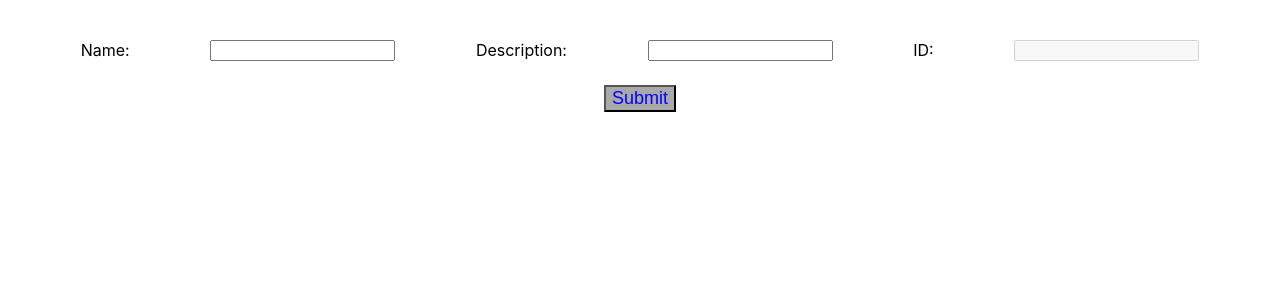
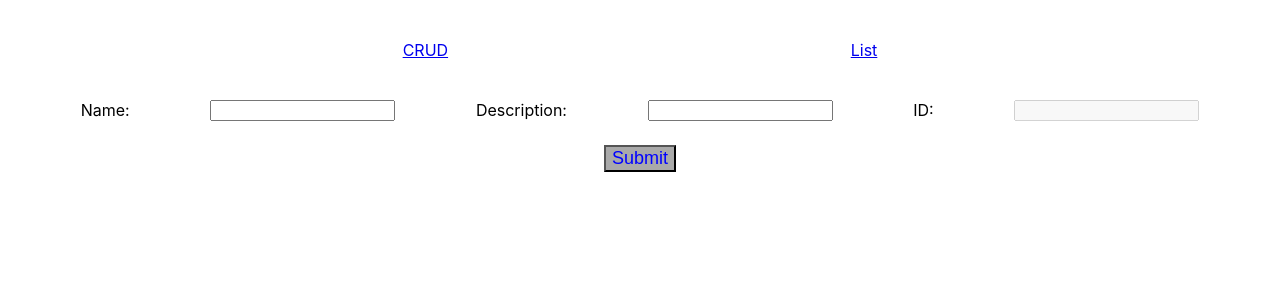
Before and after one commit to cr9169/framsworks_task, a React (Create React App) app in the folder my-app/: page /crud in a window 1280 px wide. Shown: the top 300 px of the page. Built offline with nearby package versions, Linux system fonts and the light colour scheme.

Commit message:
feat: finished

```diff
--- a/my-app/package.json
+++ b/my-app/package.json
@@ -12,6 +12,8 @@
     "@types/react-dom": "^18.0.6",
     "react": "^18.2.0",
     "react-dom": "^18.2.0",
+    "react-router": "^6.4.0",
+    "react-router-dom": "^6.4.0",
     "react-scripts": "5.0.1",
     "typescript": "^4.8.3",
     "uuidv4": "^6.2.13",
@@ -42,6 +44,7 @@
     ]
   },
   "devDependencies": {
-    "@types/jquery": "^3.5.14"
+    "@types/jquery": "^3.5.14",
+    "@types/react-router": "^3.0.19"
   }
 }
--- a/my-app/src/App.css
+++ b/my-app/src/App.css
@@ -36,3 +36,12 @@
     transform: rotate(360deg);
   }
 }
+
+#links {
+  display: flex;
+  flex-direction: row;
+  justify-content: space-evenly;
+  margin-top: 5vh;
+  align-items: center;
+  width: 100%;
+}
--- a/my-app/src/App.tsx
+++ b/my-app/src/App.tsx
@@ -1,11 +1,29 @@
-import CRDTaskPage from "./pages/crdTasksPage/crdTask";
-import ShowTaskPage from "./pages/showTasks/showTask";
+import React, { useState } from "react";
+import ITask from "./interfaces/Task";
+import { BrowserRouter, Link, Navigate, Route, Routes } from "react-router-dom";
 import './App.css';
+import Inputs from "./components/taskComponent/inputs";
+import TaskList from "./components/taskComponent/taskList";
 
 function App() {
+  const [taskList, setTaskList] = useState<ITask[]>([]);
+
   return (
     <div className="App">
-    <CRDTaskPage/>
+      <BrowserRouter>
+        <nav>
+          <div id="links">
+            <Link to="/crud"> CRUD </Link>
+            <Link to="/list"> List </Link>
+          </div>
+        </nav>
+        <Routes>
+          <Route path="/crud" element={<Inputs taskList={taskList} setTaskList={setTaskList}/>}/>
+          <Route path="/list" element={<TaskList taskList={taskList} setTaskList={setTaskList}/>}/>
+        </Routes>
+      </BrowserRouter>
+      {/* <Inputs taskList={taskList} setTaskList={setTaskList}/>
+      <TaskList taskList={taskList} setTaskList={setTaskList}/> */}
     </div>
   );
 }
--- a/my-app/src/components/taskComponent/crdTask.tsx
+++ b/my-app/src/components/taskComponent/crdTask.tsx
@@ -26,8 +26,15 @@ const CRDTask: React.FC<IProps> = ({taskList, setTaskList, setIsEdit, isEdit, ID
     return <div id="crd-task">
         <div>{taskList!.map((task: ITask, index: number) =>
             <div>
-            <input onClick={() => { if(!isEdit) setIsEdit(!isEdit); else handleEdit(task.id);
-            } } type="button" value="update"></input>
+            {task.id == taskList[0].id ?
+                (
+                <><input onClick={() => {
+                            if (!isEdit)
+                                setIsEdit(!isEdit); else
+                                handleEdit(task.id);
+                        } } type="button" value="update"></input><br /><br /></>
+                ) : (<br />)
+            }
             <input onClick={() => deleteTask(index)} disabled={isEdit} type="button" value="delete"></input>
             <p>{task.name}</p>
             <p>{task.description}</p>
--- a/my-app/src/components/taskComponent/inputs.tsx
+++ b/my-app/src/components/taskComponent/inputs.tsx
@@ -3,21 +3,26 @@ import ITask from '../../interfaces/Task';
 import CRDTask from './crdTask';
 import "./inputsStyles.css";
 import { v4 as uuid } from 'uuid';
+import { useNavigate } from 'react-router';
 
-const Inputs: React.FC = () => {
+interface IProps {
+    taskList: ITask[],
+    setTaskList: React.Dispatch<React.SetStateAction<ITask[]>>
+}
 
-    const [taskList, setTaskList] = useState<ITask[]>([]);
+const Inputs: React.FC<IProps> = ({taskList, setTaskList}) => {
+
     const [isEdit, setIsEdit] = useState<boolean>(false);
     const [ID, setID] = useState<string>();
 
-    const submitHandler = (e: any) => {
+    const submitHandler = (e: any): void => {
         let newTask: ITask;
         e.preventDefault();
         const {taskName, taskDescription} = e.target;
         if(!isEdit)
         {
             newTask = {name: taskName.value , description: taskDescription.value, id: uuid()};
-            setTaskList(taskList => taskList?.concat(newTask));
+            setTaskList(prevTaskList => prevTaskList?.concat(newTask));
         }
 
         else
--- /dev/null
+++ b/my-app/src/components/taskComponent/taskList.tsx
@@ -0,0 +1,25 @@
+import React from "react";
+import ITask from "../../interfaces/Task";
+import { useNavigate } from "react-router";
+import "./crdTask.css";
+
+
+interface IProps{
+    taskList: ITask[],
+    setTaskList: React.Dispatch<React.SetStateAction<ITask[]>>,
+}
+
+const TaskList: React.FC<IProps> = ({taskList, setTaskList}) => {
+
+    return <div id="crd-task">
+        <div>{taskList!.map((task: ITask, index: number) =>
+            <div>
+            <p>{task.name}</p>
+            <p>{task.description}</p>
+            <p>{task.id}</p>
+            </div>)}
+        </div>
+    </div>
+}
+
+export default TaskList;
--- a/my-app/src/pages/crdTasksPage/crdTask.tsx
+++ /dev/null
@@ -1,12 +0,0 @@
-import React, { useState } from "react";
-import Inputs from "../../components/taskComponent/inputs";
-
-const CRDTaskPage: React.FC = () => {
-
-    return ( <div>
-        <div></div>
-        <Inputs/>
-        </div> )
-}
-
-export default CRDTaskPage;
--- a/package.json
+++ b/package.json
@@ -5,6 +5,7 @@
     "@types/react": "^18.0.20",
     "@types/react-dom": "^18.0.6",
     "history": "^5.3.0",
+    "react-router": "^6.4.0",
     "react-router-dom": "^6.4.0",
     "typescript": "^4.8.3"
   },
```
Also changed, not shown: my-app/src/pages/showTasks/showTask.tsx (deleted, +0 -13 lines), my-app/src/pages/crdTasksPage/crdTask.css (deleted), my-app/src/pages/showTasks/showTask.css (deleted), 2 other files (tests, documents, lock files or other folders).
